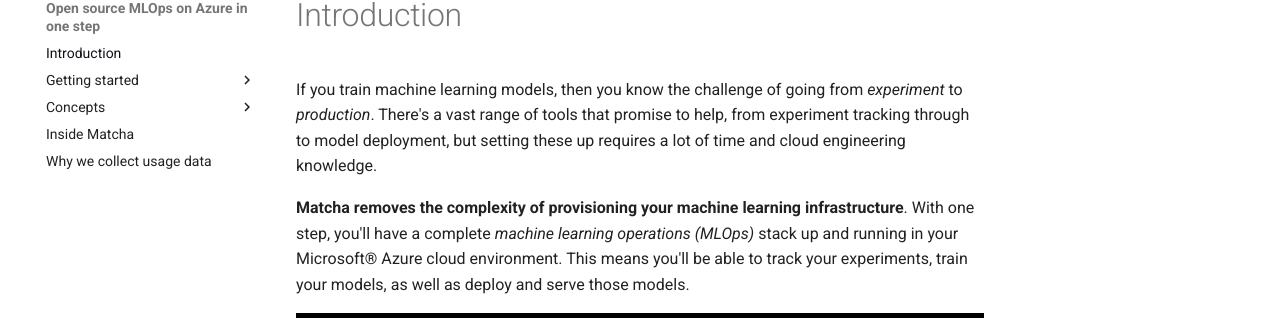
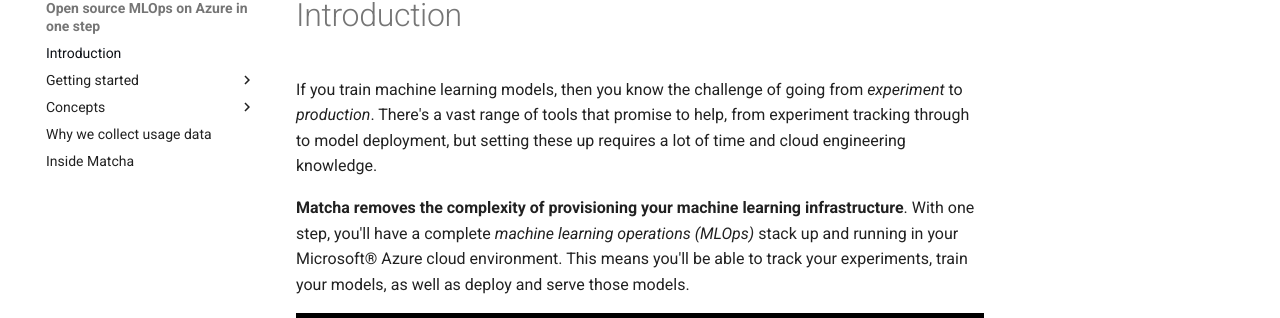
Before and after one commit to fuzzylabs/matcha, an MkDocs documentation site: the page built from docs/index.md, in a window 1280 px wide. Shown: the part 103-421 px from the top of the page. Built offline with MkDocs 1.6.1 and Material for MkDocs 9.7.7, drawn with Linux system fonts in a browser that asks for light colours; comment, search, counter and statistics services are not loaded; some of the changed lines change nothing that is shown.

```diff
--- a/mkdocs.yml
+++ b/mkdocs.yml
@@ -12,8 +12,8 @@
     - Workflows: 'workflows.md'
     - Azure Permissions: 'azure-permissions.md'
     - Azure Costs: 'costings.md'
+  - Why we collect usage data: 'privacy.md'
   - Inside Matcha: 'inside-matcha.md'
-  - Why we collect usage data: 'privacy.md'
 
 theme:
   name: material
```
